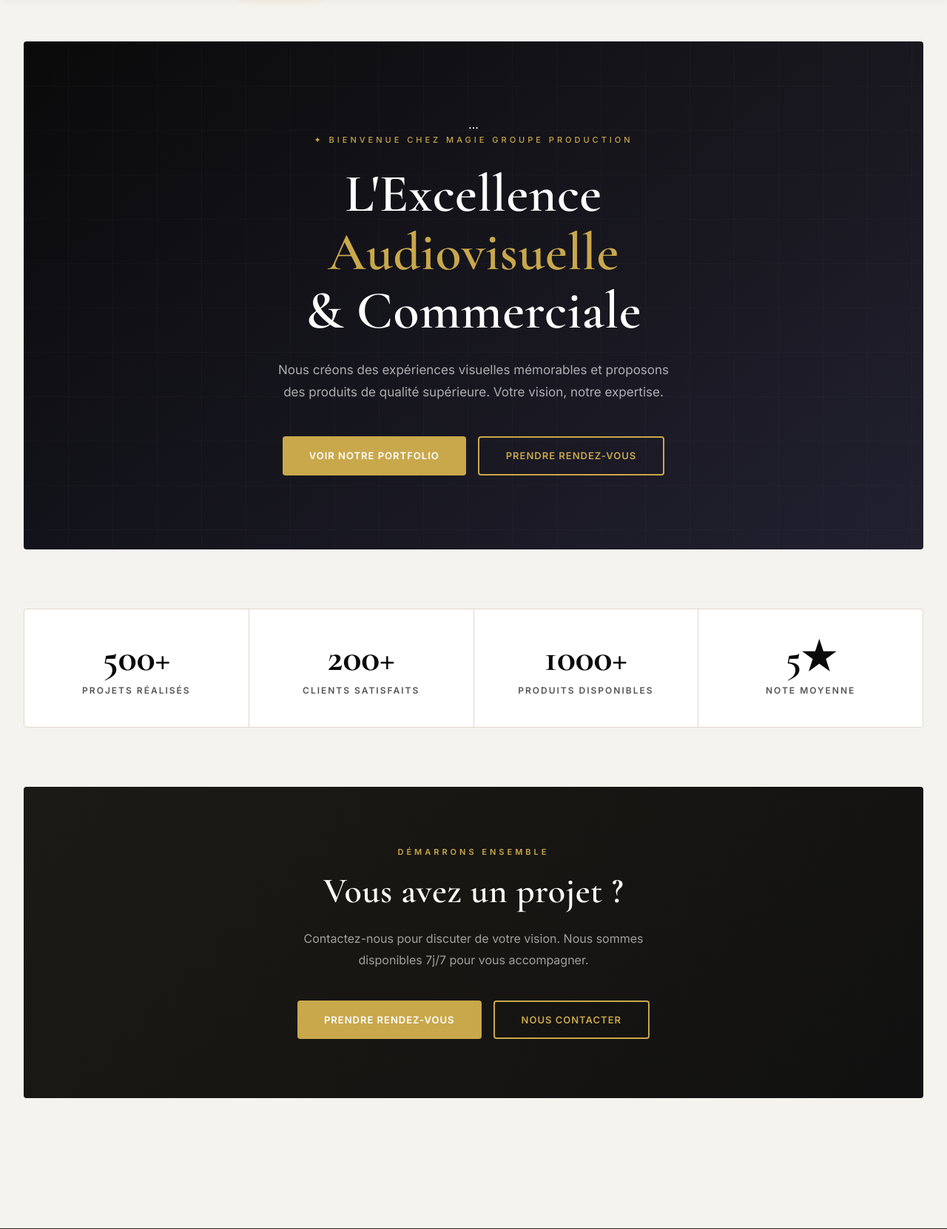
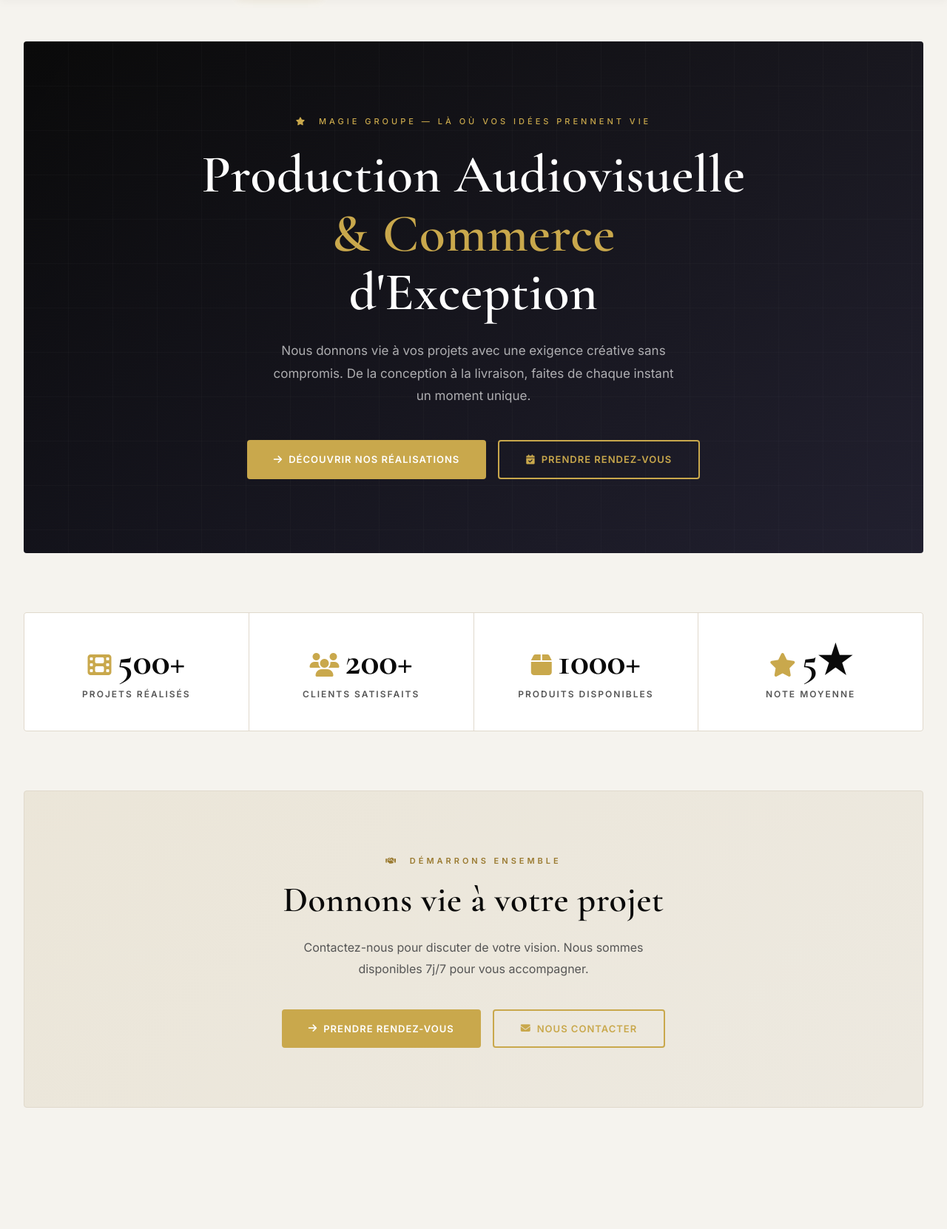
Before and after one commit to jke123/magie-groupe, a Flask app: page / in a window 1280 px wide. Shown: the part 126-1788 px from the top of the page at 74% size. Run offline with Flask 3, Linux system fonts and the light colour scheme; data that the repository does not hold is empty; some libraries are stand-ins or nearby versions.

Commit message:
Refactor homepage layout and improve cart notifications
Updated various sections of the homepage including hero, stats, featured projects, and products. Enhanced the call-to-action section and improved cart functionality.

```diff
--- a/templates/public/index.html
+++ b/templates/public/index.html
@@ -2,45 +2,60 @@
 {% block title %}{{ site_name }} - Production Audiovisuelle & Commerce{% endblock %}
 {% block content %}
 
-<!-- HERO -->
+<!-- ===== HERO ===== -->
 <section class="hero">
-    <div class="product-card reveal">...</div>
-    <div class="hero-label">✦ Bienvenue chez Magie Groupe Production</div>
-    <h1>L'Excellence<br><span>Audiovisuelle</span><br>& Commerciale</h1>
-    <p>Nous créons des expériences visuelles mémorables et proposons des produits de qualité supérieure. Votre vision, notre expertise.</p>
+    <div class="hero-label">
+        <i class="fas fa-star" style="color:var(--gold);margin-right:8px;"></i>
+        Magie Groupe — Là où vos idées prennent vie
+    </div>
+    <h1>Production Audiovisuelle<br><span>&amp; Commerce</span><br>d'Exception</h1>
+    <p>Nous donnons vie à vos projets avec une exigence créative sans compromis. De la conception à la livraison, faites de chaque instant un moment unique.</p>
     <div class="hero-btns">
-        <a href="{{ url_for('portfolio') }}" class="btn btn-gold">Voir notre portfolio</a>
-        <a href="{{ url_for('rendez_vous') }}" class="btn btn-outline-gold">Prendre rendez-vous</a>
+        <a href="{{ url_for('portfolio') }}" class="btn btn-gold">
+            <i class="fas fa-arrow-right"></i> Découvrir nos réalisations
+        </a>
+        <a href="{{ url_for('rendez_vous') }}" class="btn btn-outline-gold">
+            <i class="fas fa-calendar-check"></i> Prendre rendez-vous
+        </a>
     </div>
 </section>
 
-<!-- STATS -->
+<!-- ===== STATISTIQUES ===== -->
 <div class="stats">
     <div class="stat-card">
-        <div class="stat-value">500+</div>
+        <div class="stat-value">
+            <i class="fas fa-film" style="color:var(--gold);font-size:32px;margin-right:8px;"></i>500+
+        </div>
         <div class="stat-label">Projets réalisés</div>
     </div>
     <div class="stat-card">
-        <div class="stat-value">200+</div>
+        <div class="stat-value">
+            <i class="fas fa-users" style="color:var(--gold);font-size:32px;margin-right:8px;"></i>200+
+        </div>
         <div class="stat-label">Clients satisfaits</div>
     </div>
     <div class="stat-card">
-        <div class="stat-value">1000+</div>
+        <div class="stat-value">
+            <i class="fas fa-box" style="color:var(--gold);font-size:32px;margin-right:8px;"></i>1000+
+        </div>
         <div class="stat-label">Produits disponibles</div>
     </div>
     <div class="stat-card">
-        <div class="stat-value">5★</div>
+        <div class="stat-value">
+            <i class="fas fa-star" style="color:var(--gold);font-size:32px;margin-right:8px;"></i>5★
+        </div>
         <div class="stat-label">Note moyenne</div>
     </div>
 </div>
 
-<!-- PROJETS EN VEDETTE -->
+<!-- ===== PROJETS EN VEDETTE ===== -->
 {% if featured_projects %}
 <section style="margin-bottom: 80px;">
-    <div class="product-card reveal">...</div>
     <div class="section-header">
-        <span class="section-label">Notre travail</span>
-        <h2 class="section-title">Projets en Vedette</h2>
+        <span class="section-label">
+            <i class="fas fa-play" style="margin-right:6px;"></i> Notre travail
+        </span>
+        <h2 class="section-title">Nos Réalisations</h2>
         <div class="section-line"></div>
     </div>
     <div class="grid-3">
@@ -49,30 +64,43 @@
             {% if project.image %}
             <img src="{{ project.image }}" alt="{{ project.title }}" class="card-img">
             {% else %}
-            <div class="card-img-placeholder">🎬</div>
+            <div class="card-img-placeholder">
+                <i class="fas fa-video" style="font-size:48px;color:var(--gray);"></i>
+            </div>
             {% endif %}
             <div class="card-body">
-                <div class="card-location">📂 {{ project.category or 'Audiovisuel' }}</div>
+                <div class="card-location">
+                    <i class="fas fa-folder" style="color:var(--gold);"></i>
+                    {{ project.category or 'Audiovisuel' }}
+                </div>
                 <div class="card-title">{{ project.title }}</div>
-                <p class="card-text">{{ (project.description or '')[:100] }}{% if project.description and project.description|length > 100 %}...{% endif %}</p>
-                <a href="{{ url_for('project_detail', slug=project.slug) }}" class="btn btn-dark" style="font-size:11px;padding:10px 20px;">Voir le projet →</a>
+                <p class="card-text">
+                    {{ (project.description or '')[:100] }}
+                    {% if project.description and project.description|length > 100 %}...{% endif %}
+                </p>
+                <a href="{{ url_for('project_detail', slug=project.slug) }}" class="btn btn-dark" style="font-size:11px;padding:10px 20px;">
+                    <i class="fas fa-arrow-right"></i> Voir le projet
+                </a>
             </div>
         </div>
         {% endfor %}
     </div>
     <div style="text-align:center; margin-top:36px;">
-        <a href="{{ url_for('portfolio') }}" class="btn btn-outline">Voir tout le portfolio</a>
+        <a href="{{ url_for('portfolio') }}" class="btn btn-outline-gold">
+            Voir tout le portfolio <i class="fas fa-arrow-right"></i>
+        </a>
     </div>
 </section>
 {% endif %}
 
-<!-- PRODUITS EN VEDETTE -->
+<!-- ===== PRODUITS EN VEDETTE ===== -->
 {% if featured_products %}
 <section style="margin-bottom: 80px;">
-    <div class="product-card reveal">...</div>
     <div class="section-header">
-        <span class="section-label">Boutique</span>
-        <h2 class="section-title">Produits en Vedette</h2>
+        <span class="section-label">
+            <i class="fas fa-store" style="margin-right:6px;"></i> Boutique
+        </span>
+        <h2 class="section-title">Notre Sélection</h2>
         <div class="section-line"></div>
     </div>
     <div class="grid-3">
@@ -81,42 +109,67 @@
             {% if product.image %}
             <img src="{{ product.image }}" alt="{{ product.name }}" class="card-img">
             {% else %}
-            <div class="card-img-placeholder">🛍️</div>
+            <div class="card-img-placeholder">
+                <i class="fas fa-shopping-bag" style="font-size:48px;color:var(--gray);"></i>
+            </div>
             {% endif %}
             <div class="card-body">
-                <div class="card-location">📍 {{ product.location }}</div>
+                <div class="card-location">
+                    <i class="fas fa-location-dot" style="color:var(--gold);"></i>
+                    {{ product.location }}
+                </div>
                 <div class="card-title">{{ product.name }}</div>
                 <div class="card-price">{{ product.price }} €</div>
                 {% if product.stock > 0 %}
-                <span class="badge badge-success">✓ En stock</span>
+                <span class="badge badge-success">
+                    <i class="fas fa-check-circle"></i> En stock
+                </span>
                 {% else %}
-                <span class="badge badge-danger">Rupture</span>
+                <span class="badge badge-danger">
+                    <i class="fas fa-times-circle"></i> Rupture
+                </span>
                 {% endif %}
             </div>
             <div class="card-footer">
-                <a href="{{ url_for('product_detail', slug=product.slug) }}" class="btn btn-dark" style="font-size:11px;padding:10px 20px;">Voir détails</a>
+                <a href="{{ url_for('product_detail', slug=product.slug) }}" class="btn btn-dark" style="font-size:11px;padding:10px 20px;">
+                    <i class="fas fa-eye"></i> Détails
+                </a>
                 {% if product.stock > 0 %}
-                <button onclick="quickAddToCart({{ product.id }}, '{{ product.name }}', {{ product.price }}, '{{ product.image or '' }}')" class="btn btn-gold" style="font-size:11px;padding:10px 20px;">+ Panier</button>
+                <button onclick="quickAddToCart({{ product.id }}, '{{ product.name }}', {{ product.price }}, '{{ product.image or '' }}')" class="btn btn-gold" style="font-size:11px;padding:10px 20px;">
+                    <i class="fas fa-cart-plus"></i> Ajouter
+                </button>
                 {% endif %}
             </div>
         </div>
         {% endfor %}
     </div>
     <div style="text-align:center; margin-top:36px;">
-        <a href="{{ url_for('produits') }}" class="btn btn-outline">Voir tous les produits</a>
+        <a href="{{ url_for('produits') }}" class="btn btn-outline-gold">
+            Voir tous les produits <i class="fas fa-arrow-right"></i>
+        </a>
     </div>
 </section>
 {% endif %}
 
-<!-- CTA FINAL -->
-<section style="background: var(--dark); color: white; padding: 80px 48px; border-radius: 4px; text-align: center; margin-bottom: 20px; position: relative; overflow: hidden;">
-    <div style="position:absolute;top:0;left:0;right:0;bottom:0;background:linear-gradient(135deg, rgba(201,168,76,0.06) 0%, transparent 100%);pointer-events:none;"></div>
-    <div style="font-size:11px;letter-spacing:4px;text-transform:uppercase;color:var(--gold);margin-bottom:16px;font-weight:600;">Démarrons ensemble</div>
-    <h2 style="font-family:'Cormorant Garamond',serif;font-size:clamp(28px,5vw,48px);color:white;margin-bottom:20px;">Vous avez un projet ?</h2>
-    <p style="color:rgba(255,255,255,0.6);font-size:16px;margin-bottom:40px;max-width:500px;margin-left:auto;margin-right:auto;line-height:1.8;">Contactez-nous pour discuter de votre vision. Nous sommes disponibles 7j/7 pour vous accompagner.</p>
-    <div style="display:flex;gap:16px;justify-content:center;flex-wrap:wrap;">
-        <a href="{{ url_for('rendez_vous') }}" class="btn btn-gold">Prendre rendez-vous</a>
-        <a href="{{ url_for('contact') }}" class="btn btn-outline-gold">Nous contacter</a>
+<!-- ===== CTA FINAL ===== -->
+<section style="background: var(--cream-dark); padding: 80px 48px; border-radius: 4px; text-align: center; margin-bottom: 20px; border: 1px solid var(--border); position: relative; overflow: hidden;">
+    <div style="position:absolute;top:0;left:0;right:0;bottom:0;background:linear-gradient(135deg, rgba(201,168,76,0.05) 0%, transparent 100%);pointer-events:none;"></div>
+    <div style="position:relative;z-index:2;">
+        <span style="font-size:11px;letter-spacing:4px;text-transform:uppercase;color:var(--gold-dark);font-weight:600;display:inline-block;margin-bottom:16px;">
+            <i class="fas fa-handshake" style="margin-right:8px;"></i> Démarrons ensemble
+        </span>
+        <h2 style="font-family:'Cormorant Garamond',serif;font-size:clamp(28px,5vw,48px);color:var(--black);margin-bottom:20px;">Donnons vie à votre projet</h2>
+        <p style="color:var(--text-light);font-size:16px;margin-bottom:40px;max-width:500px;margin-left:auto;margin-right:auto;line-height:1.8;">
+            Contactez-nous pour discuter de votre vision. Nous sommes disponibles 7j/7 pour vous accompagner.
+        </p>
+        <div style="display:flex;gap:16px;justify-content:center;flex-wrap:wrap;">
+            <a href="{{ url_for('rendez_vous') }}" class="btn btn-gold">
+                <i class="fas fa-arrow-right"></i> Prendre rendez-vous
+            </a>
+            <a href="{{ url_for('contact') }}" class="btn btn-outline-gold">
+                <i class="fas fa-envelope"></i> Nous contacter
+            </a>
+        </div>
     </div>
 </section>
 
@@ -130,8 +183,18 @@ function quickAddToCart(id, name, price, image) {
         cart.push({id, name, price, image, quantity: 1});
     }
     localStorage.setItem('cart', JSON.stringify(cart));
-    updateCartDisplay();
-    alert('✓ ' + name + ' ajouté au panier !');
+
+    // Mettre à jour le badge du panier flottant
+    if (window.updateFloatingCartBadge) window.updateFloatingCartBadge();
+    if (window.updateCartDisplay) window.updateCartDisplay();
+
+    // Toast notification
+    if (window.showToast) {
+        window.showToast(name + ' ajouté au panier', 'success');
+    } else {
+        alert('✓ ' + name + ' ajouté au panier !');
+    }
 }
 </script>
+
 {% endblock %}
```
